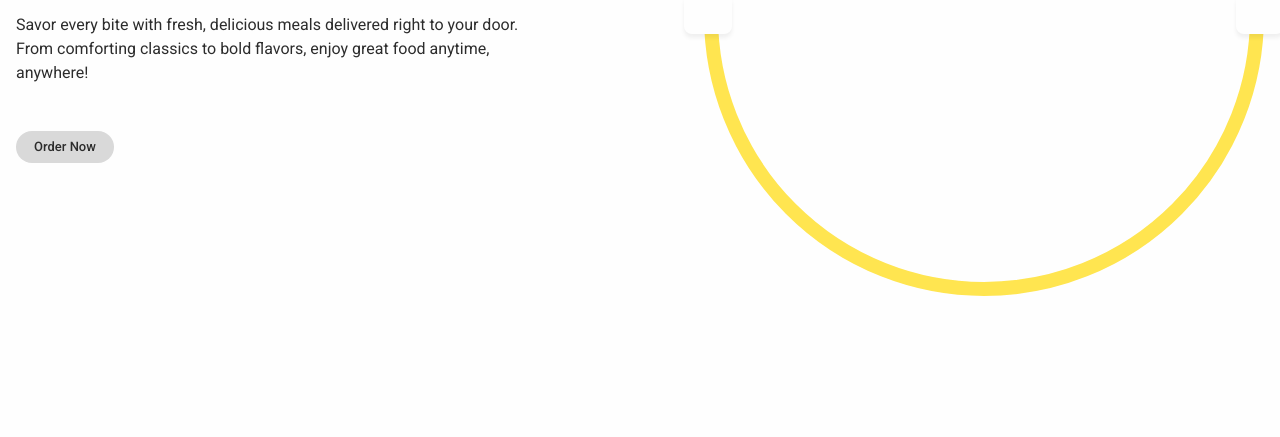
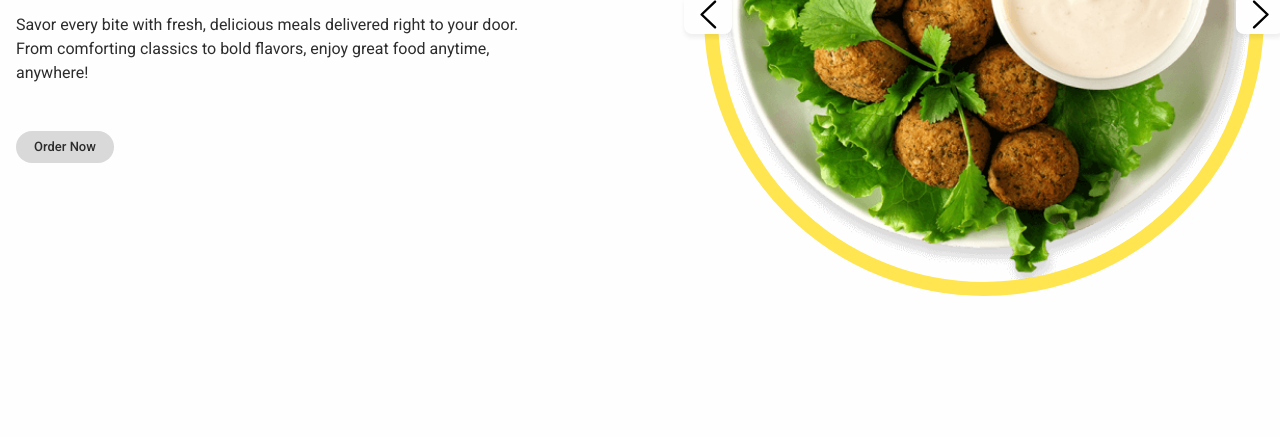
Before and after one commit to Bilychuk/food-delivery-service-vite, a plain HTML site: page index.html in a window 1280 px wide. Shown: the part 363-800 px from the top of the page. Drawn offline with nearby package versions, Linux system fonts and the light colour scheme.

Commit message:
Deploying to gh-pages from @ Bilychuk/food-delivery-service-vite@ed402d6047eba61fcdd43e3c1a59225b41f661b2 🚀

```diff
--- a/index.html
+++ b/index.html
@@ -80,30 +80,30 @@
         <div class="swiper-wrapper">
           <img
             class="swiper-slide first-img"
-            src="../img/hero-first-desktop.png"
+            src="/food-delivery-service-vite/assets/hero-first-desktop-BihWLgTS.png"
             alt="dish"
           />
           <img
             class="swiper-slide second-img"
-            src="../img/hero-second-desktop.png"
+            src="/food-delivery-service-vite/assets/hero-second-desktop-DsP3dNaU.png"
             alt="dish"
           />
           <img
             class="swiper-slide third-img"
-            src="../img/hero-third-desktop.png"
+            src="/food-delivery-service-vite/assets/hero-third-desktop-Cu1WufpO.png"
             alt="dish"
           />
         </div>
       </div>
       <button class="swiper-btn switch-left swiper-button-prev" type="button">
         <svg width="17" height="29" aria-label="slider arrow left">
-          <use href="../img/icons.svg#icon-arrow-left"></use>
+          <use href="/food-delivery-service-vite/assets/icons-BG8DvDlP.svg#icon-arrow-left"></use>
         </svg>
       </button>
 
       <button class="swiper-btn switch-right swiper-button-next" type="button">
         <svg width="17" height="29" aria-label="slider arrow right">
-          <use href="../img/icons.svg#icon-arrow-right"></use>
+          <use href="/food-delivery-service-vite/assets/icons-BG8DvDlP.svg#icon-arrow-right"></use>
         </svg>
       </button>
     </div>
```
Also changed, not shown: assets/hero-first-desktop-BihWLgTS.png (added), assets/hero-second-desktop-DsP3dNaU.png (added), assets/hero-third-desktop-Cu1WufpO.png (added).
